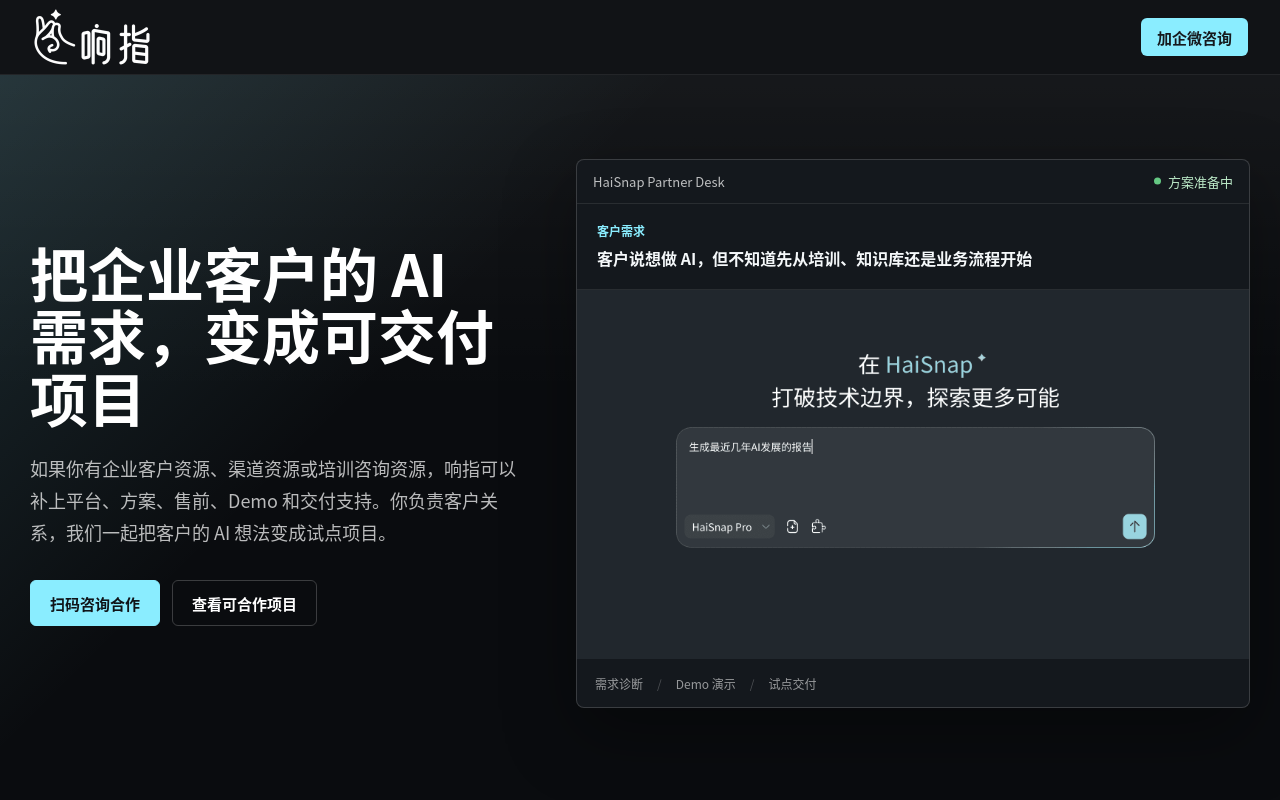
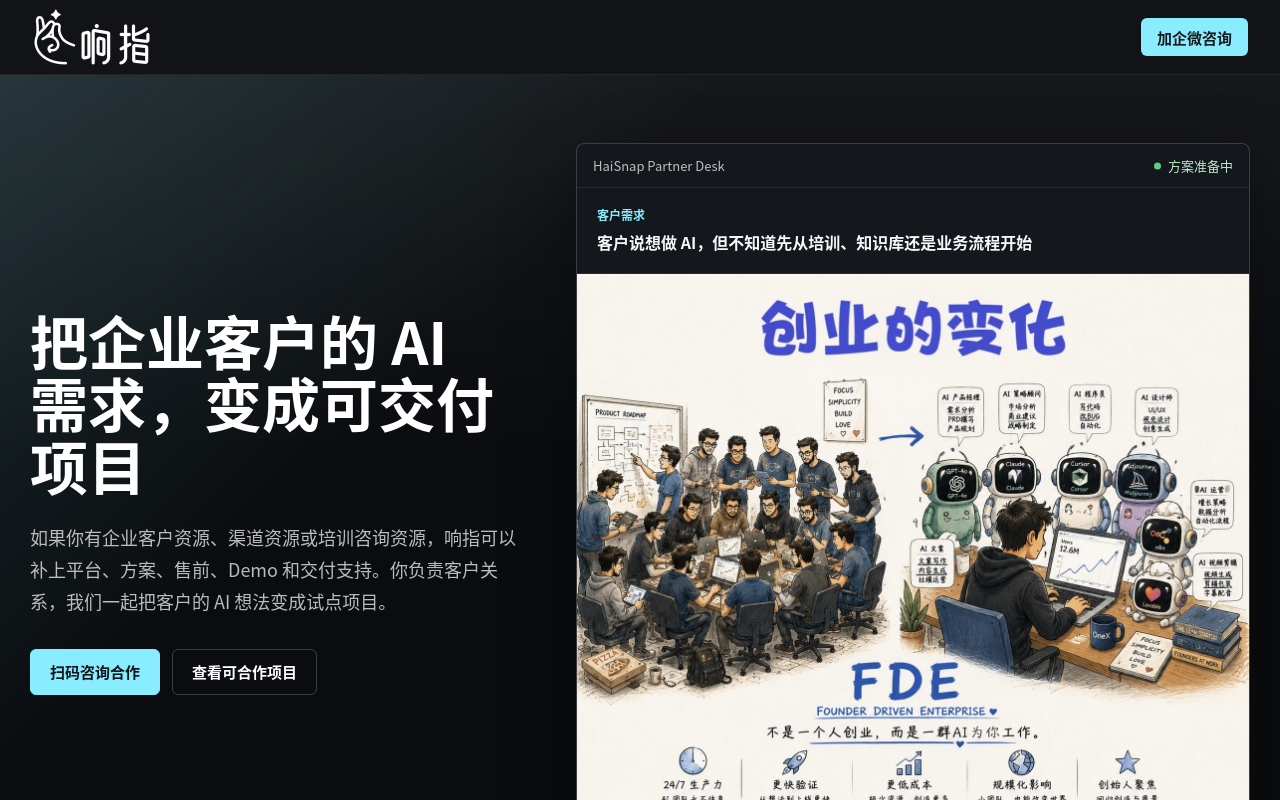
Before and after one commit to haisnap/b, a Next.js app: page / in a window 1280 px wide. Shown: the top 800 px of the page. Built offline with nearby package versions, Linux system fonts and the light colour scheme.

Commit message:
Replace homepage visuals with FDE images

```diff
--- a/app/page.jsx
+++ b/app/page.jsx
@@ -163,10 +163,10 @@ export default function HomePage() {
                 <strong>客户说想做 AI，但不知道先从培训、知识库还是业务流程开始</strong>
               </div>
               <img
-                src="/assets/haisnap-prompt-console.png"
-                alt="响指 AI 工作台把客户需求整理成方案和可执行任务"
-                width="1818"
-                height="1000"
+                src="/assets/fde-ai-team.jpg"
+                alt="FDE 团队利用 AI 工具协同完成产品、开发、设计和运营工作"
+                width="1350"
+                height="1080"
                 fetchPriority="high"
               />
               <div className="product-foot">
@@ -250,7 +250,13 @@ export default function HomePage() {
                 <div className="visual-caption">
                   <strong>把客户一句话需求，整理成可演示、可报价、可交付的试点方案</strong>
                 </div>
-                <img src="/assets/haisnap-task-console.png" alt="响指 AI 任务执行和交付过程示意" width="2078" height="1144" />
+                <img
+                  src="/assets/fde-role.jpg"
+                  alt="FDE 结合产品、架构和咨询能力解决客户问题的图解"
+                  width="896"
+                  height="1200"
+                  loading="lazy"
+                />
               </figure>
             </div>
           </div>
```
Also changed, not shown: public/assets/fde-ai-team.jpg (added), public/assets/fde-role.jpg (added).
